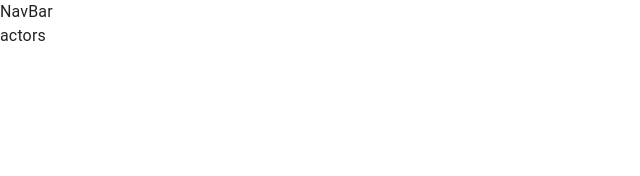
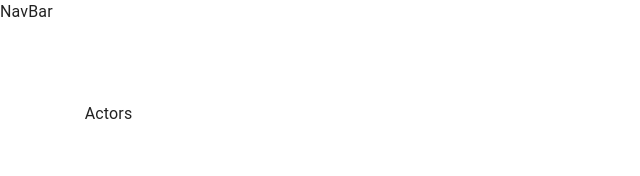
Before and after one commit to JackMwisa/Movie-app-in-react, a React (Vite) app: page /actors/1 in a window 1280 px wide. Shown: the top 176 px of the page, without its empty margins (0-640 px from the left). Built offline with nearby package versions, Linux system fonts and the light colour scheme.

Commit message:
Add layout components and update App structure
Introduced RootContainer, MainContent, and ToolbarSpacer layout components in a new layout/AppLayout.js file. Updated App.jsx to use these components for improved structure and styling. Minor text change in Actors.jsx for consistency.

```diff
--- a/src/components/Actors/Actors.jsx
+++ b/src/components/Actors/Actors.jsx
@@ -5,7 +5,7 @@ const Actors = () => {
     // This component will display a list of actors.
     // It will be rendered when the user navigates to the "/actors/:id" route
   return (
-    <div>actors</div>
+    <div>Actors</div>
   )
 }
 
--- a/src/components/App.jsx
+++ b/src/components/App.jsx
@@ -2,26 +2,29 @@ import React from 'react';
 import { CssBaseline } from "@mui/material";
 import { Route, Routes } from "react-router-dom";
 import { Actors, Movies, MovieInformation, NavBar, Profile } from './index';
+import { RootContainer, MainContent, ToolbarSpacer } from './layout/AppLayout';
+
 
 const App = () => {
+
+
   return (
-
-    <div>
+    <RootContainer>
       <CssBaseline />
-
       <NavBar />
-      <main>
+      <MainContent>
+        <ToolbarSpacer />
         <Routes>
           <Route path="/" element={<Movies />} />
           <Route path="/movies/:id" element={<MovieInformation />} />
           <Route path="/actors/:id" element={<Actors />} />
           <Route path="/profile/:id" element={<Profile />} />
+        </Routes>
+      </MainContent>
+    </RootContainer>
+  );
+};
 
-        </Routes>
-      </main>
 
-    </div>
-  )
-}
 
 export default App;
--- /dev/null
+++ b/src/components/layout/AppLayout.js
@@ -0,0 +1,19 @@
+
+import { Box } from '@mui/material';
+import { styled } from '@mui/material/styles';
+
+export const RootContainer = styled(Box)(({ theme }) => ({
+  display: 'flex',
+  height: '100%',
+}));
+
+export const MainContent = styled(Box)(({ theme }) => ({
+  padding: '2em',
+  flexGrow: 1,
+  height: '100vh',
+  overflowY: 'auto',
+}));
+
+export const ToolbarSpacer = styled(Box)(({ theme }) => ({
+  height: '70px',
+}));
```
Also changed, not shown: src/components/StyledLayout.js (added).
